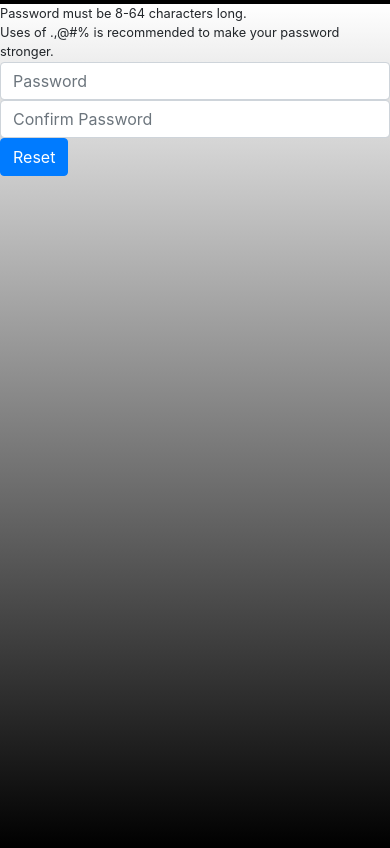
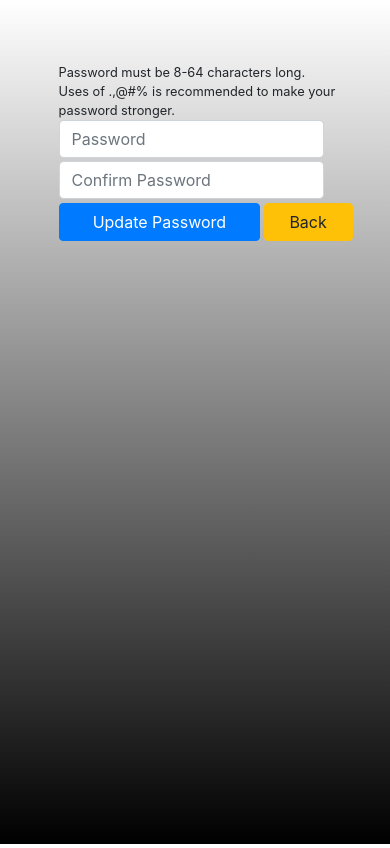
Before and after one commit to TeekerApp/Teeker, a Django app: page /forgot_pwd/1 in a window 390 px wide. Run offline with Django 3.2, Linux system fonts and the light colour scheme; style sheets or scripts are compiled from the project's sources; parts of the project's set-up code (start-up, migrations or seed data) failed here and were passed over; some libraries are stand-ins or nearby versions.

Commit message:
Update to Login page styling for letter alignment. Finish building the Forgot Password function and Styling. (Needs a 5 minute timer to delete the URL and Email from list and dictionary).

```diff
--- a/app/urls.py
+++ b/app/urls.py
@@ -9,6 +9,7 @@ urlpatterns = [
     path("register/<slug:option>", views.register_validation, name="register_validation"),
     path("forgot_pwd", views.forgot_pwd, name="forgot_pwd"),
     path("forgot_pwd/<slug:option>", views.forgot_pwd_handler, name="forgot_pwd_handler"),
+    path("forgot_pwd/<slug:option>/c", views.forgot_pwd_change, name="forgot_pwd_change"),
     path("login", views.login_page, name="login"),
     path("logout", views.logout_page, name="logout")
 ]
--- a/app/views.py
+++ b/app/views.py
@@ -10,7 +10,8 @@ from django.utils.crypto import get_random_string
 import os
 
 # Used to store password recovery urls
-recovery_pwd = {}
+recovery_url_email = {}
+recovery_email_url = {}
 recovery_urls = []
 
 # Create your views here.
@@ -40,16 +41,13 @@ def register(request):
 
         # Check if the check box was ticket that says that the user agrees with the Terms and Conditions
         if not request.POST["check_box"]:
-            print("You didn't agree to the Terms And Conditions!")
             return render(request, "TeekerApp/register.html", {"message": "You didn't agree to the Terms And Conditions!"})
 
         # Check if the Password matches the requirements
         if len(password) > 7 and len(password) < 65:
             if password != passwordconfirm:
-                print("Passwords don't match")
                 return render(request, "TeekerApp/register.html", {"message": "Passwords don't match!"})
         else:
-            print("Password too short! Please make it longer then 8 characters and less the 64.")
             return render(request, "TeekerApp/register.html", {"message": "Password too short! Please make it longer then 8 characters and less the 64."})
 
         # Iniatialize variable
@@ -64,7 +62,6 @@ def register(request):
 
         # If the username does exist send a message
         if result["USERNAME_CHECK"]:
-            print("username exists! Please use another one.")
             return render(request, "TeekerApp/register.html", {"message": "username exists! Please use another one."})
 
         # Check if the email already exists in the Database
@@ -76,7 +73,6 @@ def register(request):
 
         # If the username does exist send a message
         if result["EMAIL_CHECK"]:
-            print("email exists! Please use another one.")
             return render(request, "TeekerApp/register.html", {"message": "email exists! Please use another one."})
 
         # If the credentials are valid register the user to the Database
@@ -86,9 +82,9 @@ def register(request):
                                         first_name=first_name,
                                         last_name=last_name,
                                         password=password)
-            f.save()
-            print("Success you were registered!")
+            f.save() # Save the new users details to the Database
 
+            # Send the new user a email
             send_mail("Welcome To Teeker",
                         """Welcome to Teeker.
                             Thank You For Joining our Community, we hope you have fun.
@@ -110,8 +106,8 @@ def register(request):
 def register_validation(request, option):
     """ Used by the Register page Javascript to check if the user has valid credidentionals """
 
+    # Check if the username already exists in the Database
     if option == "username":
-
         username = str(request.POST["username"])
         try:
             User.objects.get(username=username)
@@ -119,8 +115,8 @@ def register_validation(request, option):
         except User.DoesNotExist:
             return JsonResponse({"STATUS": True})
 
+    # Check if the email address already exists in the Datavase
     elif option == "email":
-
         email = str(request.POST["email"])
         try:
             User.objects.get(email=email)
@@ -134,16 +130,20 @@ def register_validation(request, option):
 def login_page(request):
     """ Used for Login Page """
 
+    # Check if the user if still logged in or not
     if request.user.is_authenticated:
         return HttpResponseRedirect(reverse("index"))
 
     if request.method == "POST":
 
+        # Get the credentials from the input fields
         username = str(request.POST["username"])
         pwd = str(request.POST["pwd"])
 
+        # Check if the credentials are valid
         user = authenticate(request, username=username, password=pwd)
 
+        # Log the user in if the credentials are valied
         if user:
             login(request, user)
             return HttpResponseRedirect(reverse("index"))
@@ -160,13 +160,12 @@ def logout_page(request):
     return HttpResponseRedirect(reverse("login"))
 
 
-def forgot_pwd(request):
+def forgot_pwd(request, html_content=None):
     """ Used for recovering user password """
 
-    print(recovery_pwd)
-    print(recovery_urls)
+    if request.method == "POST":
 
-    if request.method == "POST":
+        # Check if the email the user gave exists in the Database
         email = str(request.POST["email"])
         try:
             User.objects.get(email=email)
@@ -177,31 +176,48 @@ def forgot_pwd(request):
             }
             return render(request, "TeekerApp/forgot_pwd.html", html_content)
 
+        # Store the users credentials in f
         f = User.objects.get(email=email)
+        while True:
 
-        while True:
+            # Get a random string to make the random URL
             r_url = str(get_random_string(length=32))
 
+            # Check if the string doesn't exist in the URL list
             if r_url not in recovery_urls:
-                recovery_urls.append(r_url)
-                recovery_pwd[r_url] = email
-                break
 
-        send_mail("Forgot Password",
-                    """Forgot Your password?
-                    Use this link:""",
-                    os.getenv("EMAIL"),
-                    [f.email],
-                    fail_silently=False,
-                    html_message="""<h3>Forgot Your Password?</h3>
-                                    <p>Use this Link to recover your account:</p><a href='"""+str(request.META["HTTP_HOST"])+"/forgot_pwd/"+r_url+"""'>Reset Password</a>
-                                    <br>
-                                    <small class='text text-muted'>Don't reply to this email.</small>""")
+                # Check if the email address is already waiting
+                try:
+                    if recovery_email_url[email]:
 
-    html_content = {
-        "option": "email",
-        "message": ""
-    }
+                        html_content = {
+                            "option": "email",
+                            "message": "Email already sent. ERx2"
+                        }
+                        return render(request, "TeekerApp/forgot_pwd.html", html_content)
+                except KeyError:
+                    recovery_urls.append(r_url) # Place the random string URL in the list
+                    recovery_email_url[email] = r_url # Place the random string URL in the dictionary with the key being the email address
+                    recovery_url_email[r_url] = email # Place the email address in the dictionary with the key being the random string URL
+
+                    # Send the random string URL to the email address provided by the user
+                    send_mail("Forgot Password",
+                            """Forgot Your password?
+                            Use this link: """+str(request.META["HTTP_HOST"])+"/forgot_pwd/"+r_url,
+                            os.getenv("EMAIL"),
+                            [f.email],
+                            fail_silently=False,
+                            html_message="""<h3>Forgot Your Password?</h3>
+                                            <p>Use this Link to recover your account:</p>"""+str(request.META["HTTP_HOST"])+"/forgot_pwd/"+r_url+"""
+                                            <br>
+                                            <small class='text text-muted'>Don't reply to this email.</small>""")
+                    break # Break the loop
+
+    if not html_content:
+        html_content = {
+            "option": "email",
+            "message": ""
+        }
 
     return render(request, "TeekerApp/forgot_pwd.html", html_content)
 
@@ -209,20 +225,68 @@ def forgot_pwd(request):
 def forgot_pwd_handler(request, option):
     """ Used to handle the forgot password URL and password changes """
 
-    print(option)
-    print(recovery_pwd)
-    print(recovery_urls)
-
-    if option in recovery_urls:
-
-        print(recovery_pwd[option])
+    # Check if the URL in the option variable doesn't exists in the 'recovery_urls' list
+    #if option not in recovery_urls:
+    #    return HttpResponseRedirect(reverse("forgot_pwd")) # Redirect user to the page where they have to put the email address
 
     html_content = {
         "option": "pwd",
-        "message": ""
+        "url": option
     }
 
     return render(request, "TeekerApp/forgot_pwd.html", html_content)
+
+
+def forgot_pwd_change(request, option):
+    """ Used to update the account password to the new one. """
+
+    if request.method == "POST":
+
+        # Collect all data from input fields
+        url = str(request.POST["ust_url"])
+        pwd = str(request.POST["pwd"])
+        cpwd = str(request.POST["cpwd"])
+
+        # Check if the new password meets requirements
+        if len(pwd) > 7 or len(pwd) < 65 and len(cpwd) > 7 or len(cpwd) < 65:
+
+            # Check if the new password and confirm password match
+            if pwd == cpwd:
+
+                if url in recovery_urls:
+                    email = recovery_url_email[url] # Get the email address related to the url key
+
+                    # Update the users password
+                    f = User.objects.get(email=email)
+                    f.set_password(pwd)
+                    f.save()
+
+                    # Remove the URL and email address from the list and dictionary
+                    try:
+                        recovery_urls.remove(url)
+                        del recovery_email_url[email]
+                        del recovery_url_email[url]
+                    except KeyError:
+                        print("Failed to remove URL and Email address from Recovery Password.")
+
+                    return HttpResponseRedirect(reverse("index")) # Send user to home page
+                else:
+                    html_content = {
+                        "option": "email",
+                        "message": "URL broken!"
+                    }
+            else:
+                html_content = {
+                    "option": "email",
+                    "message": "The passwords don't match!"
+                }
+        else:
+            html_content = {
+                "option": "email",
+                "message": "Your new password does not meet our requirements."
+            }
+
+    return HttpResponseRedirect(reverse("forgot_pwd", args=html_content))
 
 
 def account(request):
--- /dev/null
+++ b/static/TeekerApp/css/forgot_pwd.css
@@ -0,0 +1,47 @@
+/* Styling for forgot password page */
+.content_box {
+  margin-left: 30%;
+  padding-top: 15%; }
+  .content_box .email {
+    width: 50%; }
+  .content_box .pwd {
+    width: 50%; }
+  .content_box .cpwd {
+    margin-top: 1%;
+    width: 50%; }
+  .content_box .btn_reset {
+    margin-top: 1%;
+    margin-right: 1%; }
+  .content_box .btn_back {
+    margin-top: 1%;
+    margin-right: 1%; }
+  .content_box .btn_upwd {
+    margin-top: 1%;
+    margin-right: 1%; }
+
+@media screen and (max-width: 430px) {
+  .content_box {
+    margin-left: 15%;
+    padding-top: 15%; }
+    .content_box .email {
+      width: 80%; }
+    .content_box .pwd {
+      width: 80%; }
+    .content_box .cpwd {
+      margin-top: 1%;
+      width: 80%; }
+    .content_box .btn_reset {
+      margin-top: 1%;
+      margin-right: 1%;
+      padding-left: 10%;
+      padding-right: 10%; }
+    .content_box .btn_back {
+      margin-top: 1%;
+      margin-right: 1%;
+      padding-left: 7.5%;
+      padding-right: 7.5%; }
+    .content_box .btn_upwd {
+      margin-top: 1%;
+      margin-right: 1%;
+      padding-left: 10%;
+      padding-right: 10%; } }
--- /dev/null
+++ b/static/TeekerApp/css/forgot_pwd.scss
@@ -0,0 +1,71 @@
+/* Styling for forgot password page */
+
+.content_box {
+	margin-left: 30%;
+	padding-top: 15%;
+
+	.email {
+		width: 50%;
+	}
+	.pwd {
+		width: 50%;
+	}
+	.cpwd {
+		margin-top: 1%;
+		width: 50%;
+	}
+
+	.btn_reset {
+		margin-top: 1%;
+		margin-right: 1%;
+	}
+
+	.btn_back {
+		margin-top: 1%;
+		margin-right: 1%;
+	}
+
+	.btn_upwd {
+		margin-top: 1%;
+		margin-right: 1%;
+	}
+}
+
+@media screen and (max-width: 430px) {
+	.content_box {
+		margin-left: 15%;
+		padding-top: 15%;
+
+		.email {
+			width: 80%;
+		}
+		.pwd {
+			width: 80%;
+		}
+		.cpwd {
+			margin-top: 1%;
+			width: 80%;
+		}
+
+		.btn_reset {
+			margin-top: 1%;
+			margin-right: 1%;
+			padding-left: 10%;
+			padding-right: 10%;
+		}
+
+		.btn_back {
+			margin-top: 1%;
+			margin-right: 1%;
+			padding-left: 7.5%;
+			padding-right: 7.5%;
+		}
+
+		.btn_upwd {
+			margin-top: 1%;
+			margin-right: 1%;
+			padding-left: 10%;
+			padding-right: 10%;
+		}
+	}
+}
--- a/static/TeekerApp/css/login.css
+++ b/static/TeekerApp/css/login.css
@@ -16,6 +16,9 @@
     color: black; }
   .content_box .question_acc {
     margin-left: 3%;
+    color: white; }
+  .content_box .question_pwd {
+    margin-left: 2.5%;
     color: white; }
 
 @media screen and (max-width: 430px) {
@@ -37,4 +40,7 @@
       color: black; }
     .content_box .question_acc {
       margin-left: -10%;
+      color: white; }
+    .content_box .question_pwd {
+      margin-left: -12.5%;
       color: white; } }
--- /dev/null
+++ b/static/TeekerApp/js/forgot_pwd.js
@@ -0,0 +1,24 @@
+// Javascript for Forgot Password Page
+
+document.addEventListener("DOMContentLoaded", () => {
+
+	// Used to check password and confirm password
+    document.querySelector("#pwd").onchange = () => {
+        if (document.querySelector("#pwd").value.length > 7 && document.querySelector("#pwd").value.length < 65) {
+            document.querySelector("#pwd").style.borderColor = "green"; // Turn the field borders color green
+        } else {
+            document.querySelector("#pwd").style.borderColor = "red"; // Turn the field borders color red
+        }
+    }
+    document.querySelector("#cpwd").onchange = () => {
+        if (document.querySelector("#cpwd").value.length > 7 && document.querySelector("#cpwd").value.length < 65 &&
+        document.querySelector("#pwd").value.length > 7 && document.querySelector("#pwd").value.length < 65 &&
+        document.querySelector("#pwd").value === document.querySelector("#cpwd").value) {
+            document.querySelector("#pwd").style.borderColor = "green"; // Turn the field borders color green
+            document.querySelector("#cpwd").style.borderColor = "green"; // Turn the field borders color green
+        } else {
+            document.querySelector("#pwd").style.borderColor = "red"; // Turn the field borders color red
+            document.querySelector("#cpwd").style.borderColor = "red"; // Turn the field borders color red
+        }
+    }
+});
--- a/templates/TeekerApp/forgot_pwd.html
+++ b/templates/TeekerApp/forgot_pwd.html
@@ -7,23 +7,27 @@
 
 {% block main %}
     <!-- TODO -->
-    <!-- This page needs a CSS file -->
+    <script src="{% static 'TeekerApp/js/forgot_pwd.js' %}"></script>
+    <link href="{% static 'TeekerApp/css/forgot_pwd.css' %}" rel="stylesheet"/>
+
     <div>
         <div class="content_box">
-            {{message}}
             {% if option == "email" %}
                 <form action="forgot_pwd" method="POST">
                     {% csrf_token %}
+                    <p>Please place your email address here.</p>
+                    {{message}}
                     <input type="email" name="email" class="email form-control" placeholder="Email" required/>
-                    <button type="submit" class="btn btn-primary">Reset</button>
+                    <button type="submit" class="btn btn_reset btn-primary">Reset</button><a href="/login"><button type="button" class="btn btn_back btn-warning">Back</button></a>
                 </form>
             {% elif option == "pwd" %}
-                <form action="forgot_pwd/pwd" method="POST">
+                <form action="{{url}}/c" method="POST">
                     {% csrf_token %}
                     <small class="form-text">Password must be 8-64 characters long.<br> Uses of .,@#% is recommended to make your password stronger.</small>
-                    <input type="password" name="pwd" minlength="8" maxlength="64" placeholder="Password" class="pwd form-control" required/>
-                    <input type="password" name="cpwd" minlength="8" maxlength="64" placeholder="Confirm Password" class="cpwd form-control" required/>
-                    <button type="submit" class="btn btn-primary">Reset</button>
+                    <input type="hidden" value="{{url}}" name="ust_url" class="pwd form-control" required/>
+                    <input type="password" name="pwd" minlength="8" maxlength="64" placeholder="Password" id="pwd" class="pwd form-control" required/>
+                    <input type="password" name="cpwd" minlength="8" maxlength="64" placeholder="Confirm Password" id="cpwd" class="cpwd form-control" required/>
+                    <button type="submit" class="btn btn_upwd btn-primary">Update Password</button><a href="/login"><button type="button" class="btn btn_back btn-warning">Back</button></a>
                 </form>
             {% endif %}
         </div>
--- a/templates/TeekerApp/login.html
+++ b/templates/TeekerApp/login.html
@@ -23,7 +23,7 @@
 			</form>
 			<span class="question_acc">Don't have an account?</span> <a href="register">Sign-Up</a>
 			<br>
-			<span class="question_acc">Forgot your password?</span> <a href="forgot_pwd">Click Here</a>
+			<span class="question_pwd">Forgot your password?</span> <a href="forgot_pwd">Click Here</a>
 		</div>
 	</div>
 {% endblock %}
```
Also changed, not shown: static/TeekerApp/css/login.scss (+10 -0 lines), static/TeekerApp/css/register.css (+19 -4 lines), static/TeekerApp/css/register.scss (+25 -4 lines), templates/TeekerApp/register.html (+4 -3 lines), db.sqlite3.
